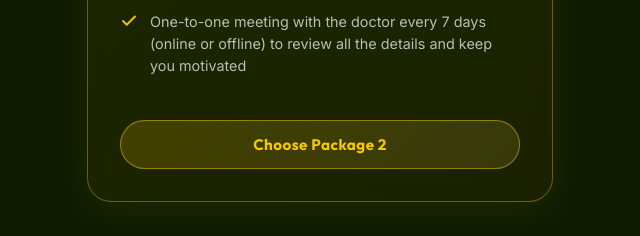
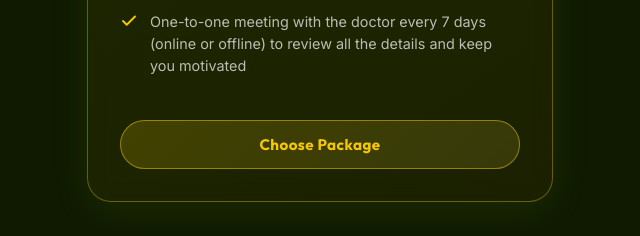
Before and after one commit to AbdullahWahdan/dietwithmo, a plain HTML site: page index.html in a window 1280 px wide. Shown: the part 7624-7860 px from the top of the page, 73-713 px from the left. Drawn offline with nearby package versions, Linux system fonts and the light colour scheme.

Commit message:
Fix: rename CTA button to 'Choose Package'

```diff
--- a/index.html
+++ b/index.html
@@ -1574,8 +1574,8 @@
                 motivated</span>
             </li>
           </ul>
-          <a href="#contact" class="pkg-cta-btn pkg-cta-btn--gold" data-en="Choose Package 2"
-            data-ar="اختر الباقة الثانية">Choose Package 2</a>
+          <a href="#contact" class="pkg-cta-btn pkg-cta-btn--gold" data-en="Choose Package"
+            data-ar="اختر الباقة">Choose Package</a>
         </div>
 
       </div>
```
